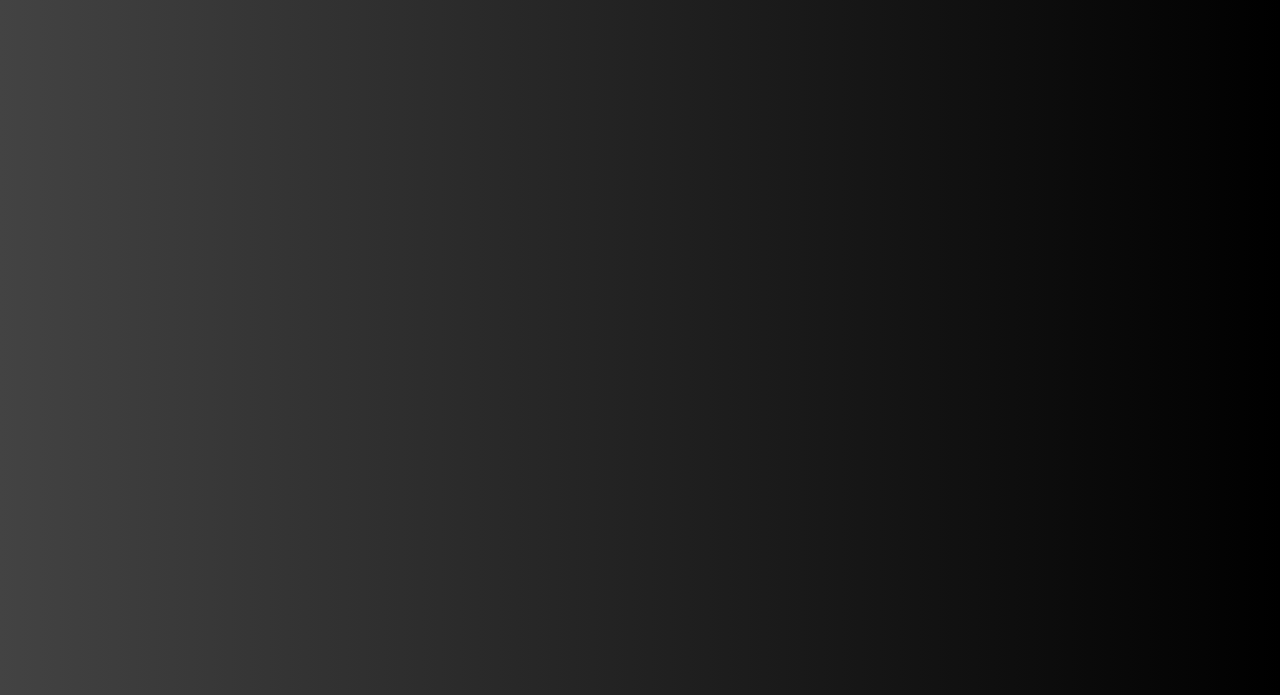
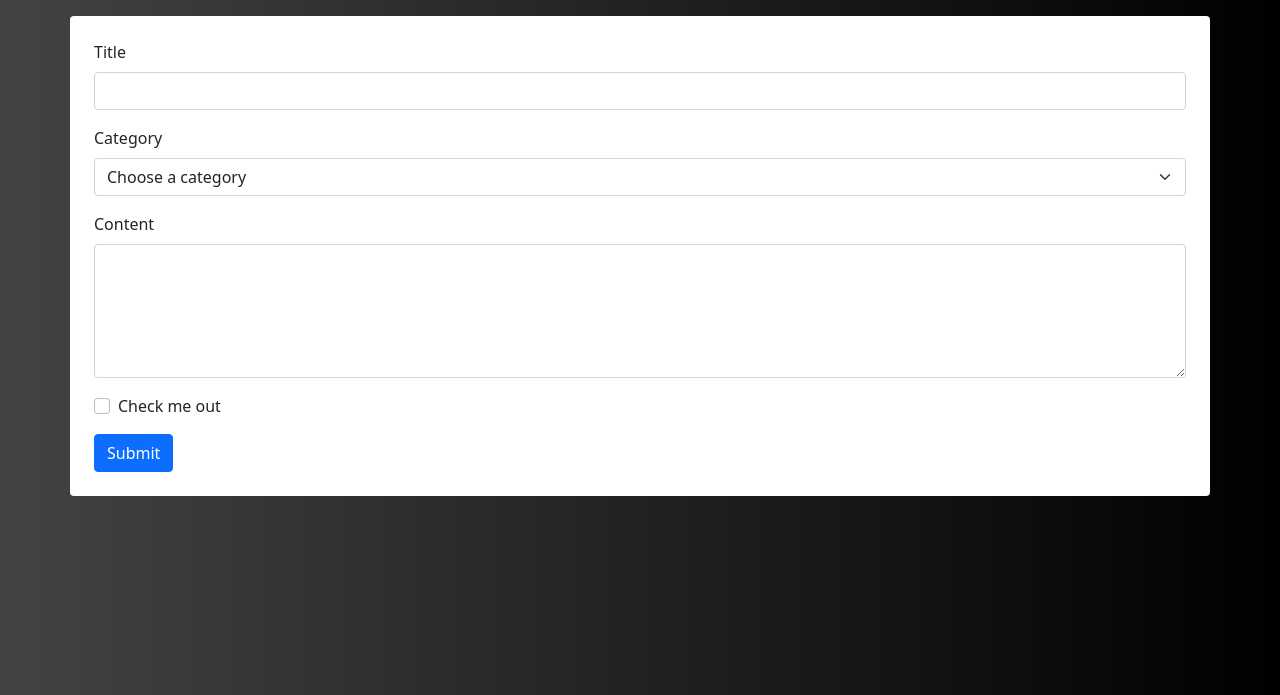
Before and after one commit to DarrachBarneveld/Project-4-CodeInstitute, a Django app: page /add_post in a window 1280 px wide. Shown: the part 72-767 px from the top of the page. Run offline with Django 3.2, Linux system fonts and the light colour scheme; data that the repository does not hold is empty.

Commit message:
Added basic form htmlwith category, title and content

```diff
--- a/blog/views.py
+++ b/blog/views.py
@@ -60,7 +60,11 @@ class PostDetail(View):
 
 class AddPost(View):
     def get(self, request, *args, **kwargs):
+        category_list = Category.objects.all()
         return render(
             request,
             "add_post.html",
+            {
+                "category_list": category_list,
+            },
         )
--- a/templates/add_post.html
+++ b/templates/add_post.html
@@ -2,5 +2,38 @@
 <!--  -->
 {% block content %}
 
+<div class="container bg-white rounded-2 p-4">
+  <form>
+    <div class="mb-3">
+      <label for="title" class="form-label">Title</label>
+      <input type="text" class="form-control" id="title" />
+    </div>
+    <div class="mb-3">
+      <label for="category" class="form-label">Category</label>
+      <select class="form-select" aria-label="Default select example">
+        <option selected>Choose a category</option>
+
+        {% for category in category_list %}
+        <option value="{{category}}">{{category}}</option>
+        {% endfor %}
+      </select>
+    </div>
+    <div class="mb-3">
+      <label for="content" class="form-label">Content</label>
+      <textarea
+        type="text"
+        class="form-control"
+        id="exampleInputPassword1"
+        rows="5"
+      ></textarea>
+    </div>
+    <div class="mb-3 form-check">
+      <input type="checkbox" class="form-check-input" id="exampleCheck1" />
+      <label class="form-check-label" for="exampleCheck1">Check me out</label>
+    </div>
+    <button type="submit" class="btn btn-primary">Submit</button>
+  </form>
+</div>
+
 <!--  -->
 {%endblock%}
```
